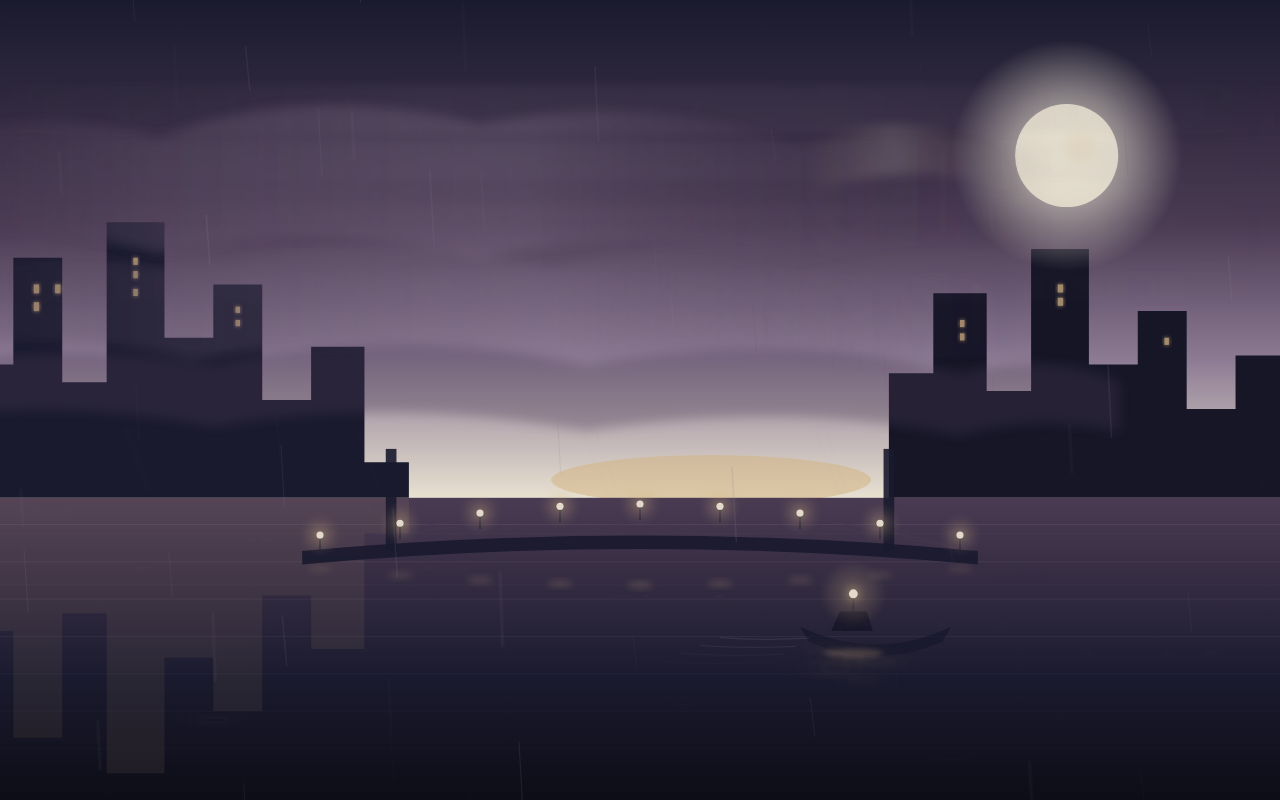
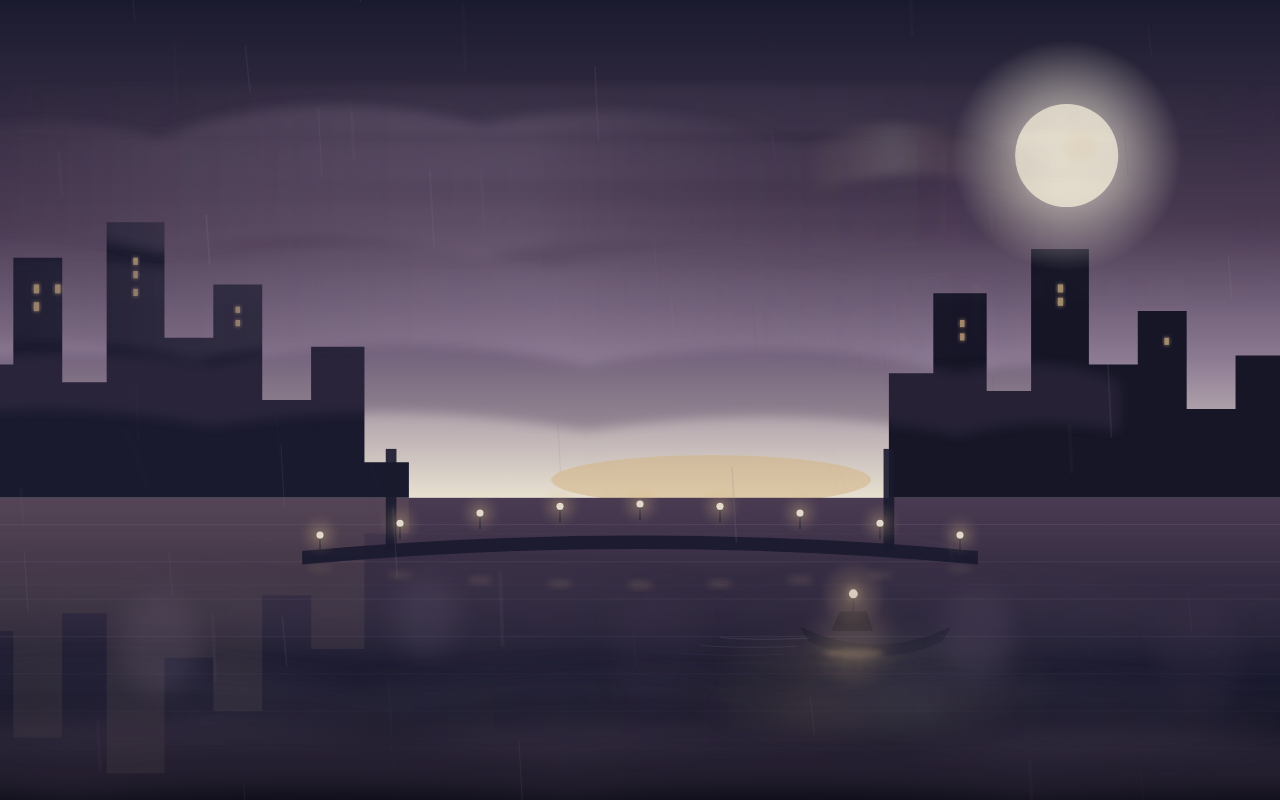
Before and after one commit to jenaros-agents/daily-glyph, a website: page site/index.html in a window 1280 px wide. Drawn offline with Linux system fonts and the light colour scheme.

Commit message:
glyph: 2026-07-08

```diff
--- /dev/null
+++ b/site/glyphs/2026-07-08/cfe8abba.js
@@ -0,0 +1,127 @@
+// 2026-07-08 — the river breathes mist after the rain
+(function () {
+  const svgNS = "http://www.w3.org/2000/svg";
+
+  const wrap = document.createElement("div");
+  wrap.style.position = "fixed";
+  wrap.style.inset = "0";
+  wrap.style.width = "100%";
+  wrap.style.height = "100%";
+  wrap.style.zIndex = "8";
+  wrap.style.pointerEvents = "none";
+
+  const svg = document.createElementNS(svgNS, "svg");
+  svg.setAttribute("width", "100%");
+  svg.setAttribute("height", "100%");
+  svg.setAttribute("preserveAspectRatio", "xMidYMid slice");
+  svg.setAttribute("viewBox", "0 0 1600 900");
+  svg.style.display = "block";
+
+  const defs = document.createElementNS(svgNS, "defs");
+
+  const mistBlur = document.createElementNS(svgNS, "filter");
+  mistBlur.setAttribute("id", "mist-blur-2026-07-08");
+  mistBlur.setAttribute("x", "-50%");
+  mistBlur.setAttribute("y", "-50%");
+  mistBlur.setAttribute("width", "200%");
+  mistBlur.setAttribute("height", "200%");
+  const mb = document.createElementNS(svgNS, "feGaussianBlur");
+  mb.setAttribute("stdDeviation", "14");
+  mistBlur.appendChild(mb);
+  defs.appendChild(mistBlur);
+
+  const warmMistGrad = document.createElementNS(svgNS, "linearGradient");
+  warmMistGrad.setAttribute("id", "warm-mist-2026-07-08");
+  warmMistGrad.setAttribute("x1", "0%");
+  warmMistGrad.setAttribute("y1", "0%");
+  warmMistGrad.setAttribute("x2", "100%");
+  warmMistGrad.setAttribute("y2", "0%");
+  [
+    ["0%", "#d4b483", "0"],
+    ["35%", "#d4b483", "0.18"],
+    ["65%", "#e8e1d1", "0.12"],
+    ["100%", "#d4b483", "0"]
+  ].forEach(([off, col, op]) => {
+    const stop = document.createElementNS(svgNS, "stop");
+    stop.setAttribute("offset", off);
+    stop.setAttribute("stop-color", col);
+    stop.setAttribute("stop-opacity", op);
+    warmMistGrad.appendChild(stop);
+  });
+  defs.appendChild(warmMistGrad);
+
+  const coolMistGrad = document.createElementNS(svgNS, "linearGradient");
+  coolMistGrad.setAttribute("id", "cool-mist-2026-07-08");
+  coolMistGrad.setAttribute("x1", "0%");
+  coolMistGrad.setAttribute("y1", "0%");
+  coolMistGrad.setAttribute("x2", "100%");
+  coolMistGrad.setAttribute("y2", "0%");
+  [
+    ["0%", "#8c7a93", "0"],
+    ["25%", "#8c7a93", "0.14"],
+    ["55%", "#4a3b52", "0.22"],
+    ["85%", "#8c7a93", "0.10"],
+    ["100%", "#1a1a2e", "0"]
+  ].forEach(([off, col, op]) => {
+    const stop = document.createElementNS(svgNS, "stop");
+    stop.setAttribute("offset", off);
+    stop.setAttribute("stop-color", col);
+    stop.setAttribute("stop-opacity", op);
+    coolMistGrad.appendChild(stop);
+  });
+  defs.appendChild(coolMistGrad);
+
+  svg.appendChild(defs);
+
+  // Low drifting mist bands across the water
+  const mistBands = [
+    { d: "M-100,760 Q240,720 480,775 Q720,730 960,780 Q1240,740 1480,785 Q1620,755 1700,790 L1700,860 Q1500,830 1240,855 Q960,815 720,855 Q420,810 160,850 Q-100,820 -100,860 Z", fill: "url(#cool-mist-2026-07-08)", op: 0.85 },
+    { d: "M-80,650 Q200,620 420,665 Q660,625 900,670 Q1160,630 1400,675 Q1580,645 1700,680 L1700,735 Q1500,710 1200,740 Q920,700 640,740 Q320,700 -80,735 Z", fill: "url(#cool-mist-2026-07-08)", op: 0.55 },
+    { d: "M-60,820 Q260,790 520,830 Q800,795 1080,835 Q1360,800 1580,840 Q1660,820 1700,845 L1700,900 Q1500,885 1240,900 Q960,875 720,900 Q420,875 160,900 Q-60,880 -60,900 Z", fill: "#4a3b52", op: 0.35 }
+  ];
+
+  mistBands.forEach(({ d, fill, op }) => {
+    const band = document.createElementNS(svgNS, "path");
+    band.setAttribute("d", d);
+    band.setAttribute("fill", fill);
+    band.setAttribute("opacity", String(op));
+    band.setAttribute("filter", "url(#mist-blur-2026-07-08)");
+    svg.appendChild(band);
+  });
+
+  // Warm mist caught near the boat lantern (lower right)
+  const warmMist = document.createElementNS(svgNS, "ellipse");
+  warmMist.setAttribute("cx", "1060");
+  warmMist.setAttribute("cy", "770");
+  warmMist.setAttribute("rx", "220");
+  warmMist.setAttribute("ry", "55");
+  warmMist.setAttribute("fill", "url(#warm-mist-2026-07-08)");
+  warmMist.setAttribute("opacity", "0.65");
+  warmMist.setAttribute("filter", "url(#mist-blur-2026-07-08)");
+  svg.appendChild(warmMist);
+
+  // Rising vertical mist wisps
+  const wisps = [
+    { x: 260, y: 780, h: 110, w: 45, op: 0.16, col: "#8c7a93" },
+    { x: 560, y: 740, h: 90, w: 38, op: 0.12, col: "#8c7a93" },
+    { x: 820, y: 795, h: 130, w: 52, op: 0.14, col: "#4a3b52" },
+    { x: 1180, y: 765, h: 100, w: 40, op: 0.13, col: "#8c7a93" },
+    { x: 1430, y: 800, h: 120, w: 48, op: 0.15, col: "#4a3b52" },
+    { x: 1040, y: 760, h: 85, w: 35, op: 0.18, col: "#d4b483" }
+  ];
+
+  wisps.forEach(({ x, y, h, w, op, col }) => {
+    const wisp = document.createElementNS(svgNS, "ellipse");
+    wisp.setAttribute("cx", String(x));
+    wisp.setAttribute("cy", String(y - h / 2));
+    wisp.setAttribute("rx", String(w));
+    wisp.setAttribute("ry", String(h / 2));
+    wisp.setAttribute("fill", col);
+    wisp.setAttribute("opacity", String(op));
+    wisp.setAttribute("filter", "url(#mist-blur-2026-07-08)");
+    svg.appendChild(wisp);
+  });
+
+  wrap.appendChild(svg);
+  document.body.appendChild(wrap);
+})();
--- a/site/index.html
+++ b/site/index.html
@@ -17,6 +17,8 @@
 </head>
 <body>
   <!-- GLYPHS: injected by append-glyph.py -->
+  <script type="module" src="/glyphs/2026-07-08/cfe8abba.js"></script>
+
   <script type="module" src="/glyphs/2026-07-07/a9cfcb70.js"></script>
 
   <script type="module" src="/glyphs/2026-07-06/eaa3208d.js"></script>
```
Also changed, not shown: site/glyphs/2026-07-08/glyph.js (added, +127 -0 lines), site/glyphs/2026-07-08/meta.json (added, +15 -0 lines).
